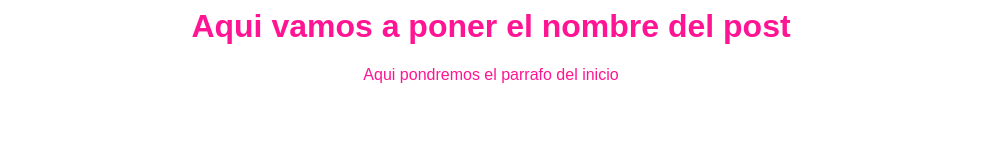
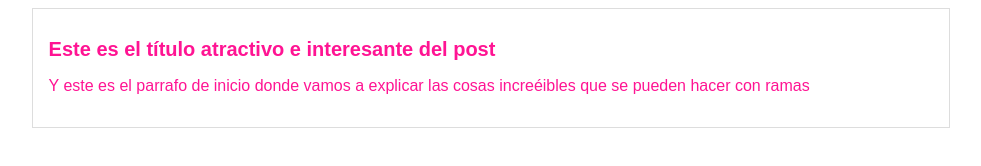
Before and after one commit to ErickTrejoRobles/prueba_platzi, a plain HTML site: page index.html in a window 1280 px wide. Shown: the whole page, without its empty margins (149-1130 px from the left). Drawn offline with Linux system fonts and the light colour scheme.

Commit message:
agregamos mas cosas

```diff
--- a/estilos.css
+++ b/estilos.css
@@ -4,3 +4,16 @@ body
     text-align: center;
     font-family: Arial, Helvetica, sans-serif;
 }
+#container
+{
+    width: 70%;
+    padding: 1em;
+    text-align: left;
+    border: 1px solid #DDD;
+    margin: 0 auto;
+}
+
+#container h1
+{
+    font-size: 20px;
+}
--- a/index.html
+++ b/index.html
@@ -6,7 +6,11 @@
     <title>El titulo del post</title>
 </head>
 <body>
-    <h1>Aqui vamos a poner el nombre del post</h1>
-    <p>Aqui pondremos el parrafo del inicio</p>
+    <div id="container">
+        <div id="post">
+            <h1>Este es el título atractivo e interesante del post</h1>
+            <p>Y este es el parrafo de inicio donde vamos a explicar las cosas increéibles que se pueden hacer con ramas</p>
+        </div>
+</div>
 </body>
 </html>
```
